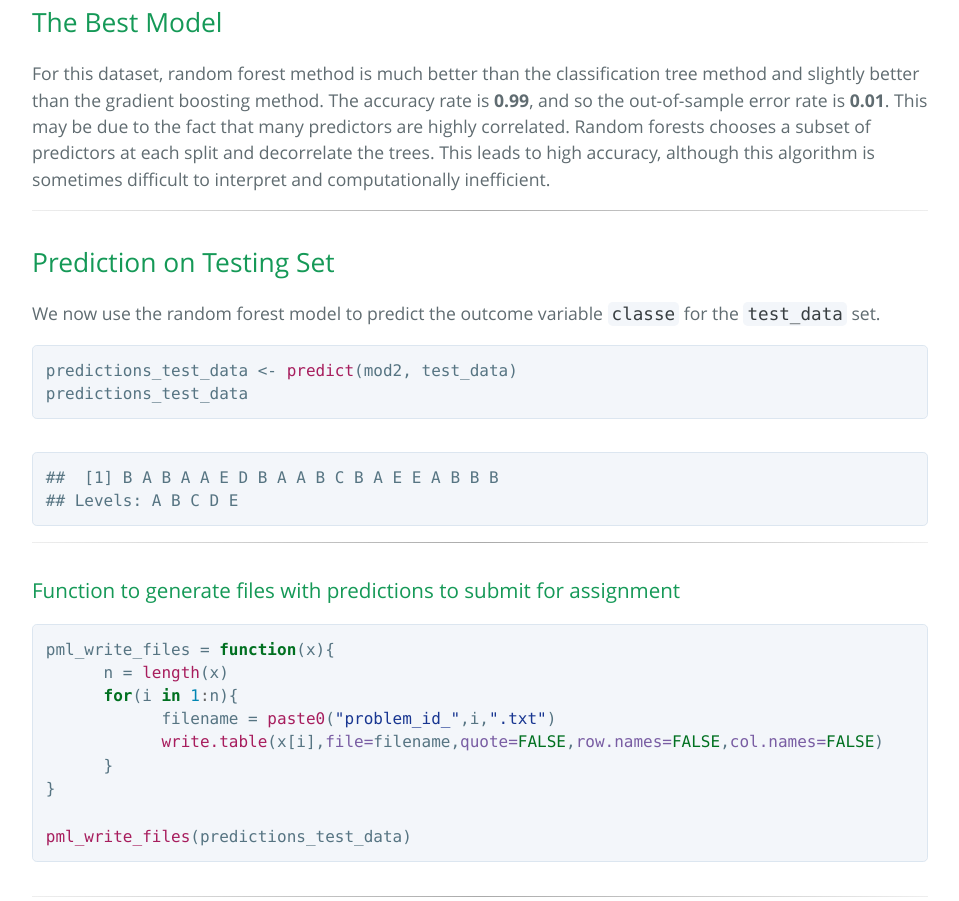
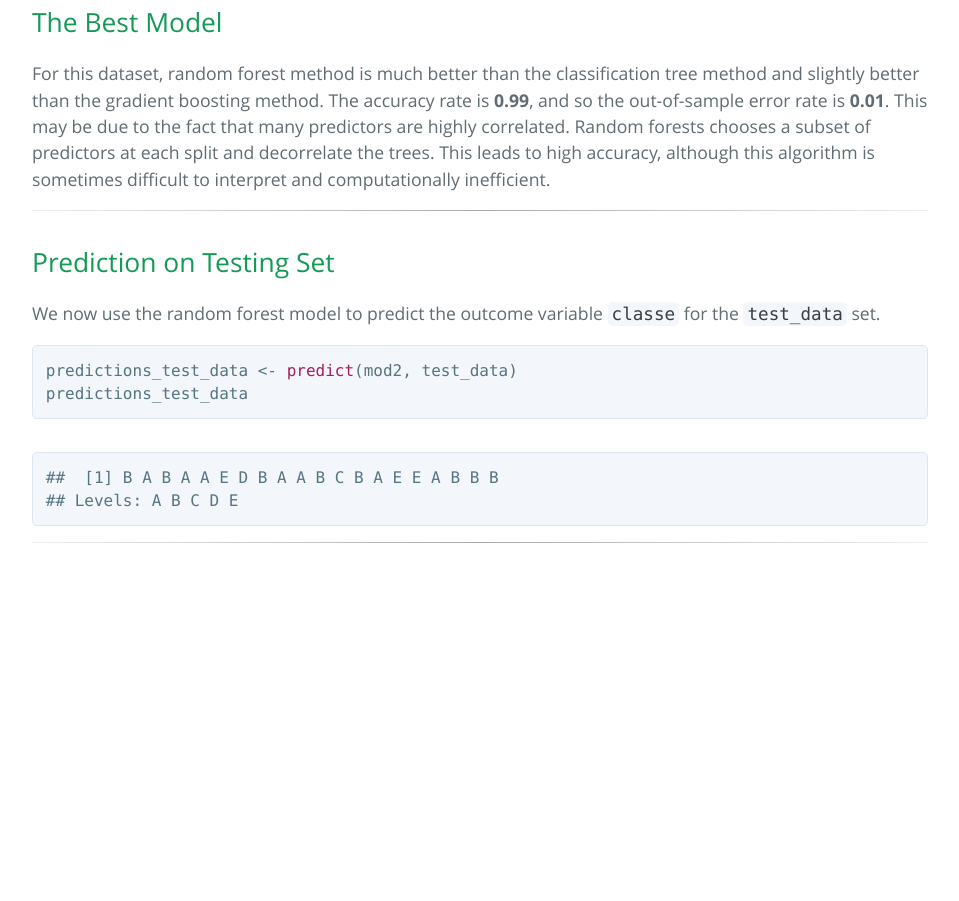
Before and after one commit to jkneuf/PracticalMachineLearning, a plain HTML site: page index.html in a window 1280 px wide. Shown: the part 10120-11021 px from the top of the page, without its empty margins (160-1119 px from the left). After the commit the page ends 10711 px from the top, so only its background shows below. Drawn offline with nearby package versions, Linux system fonts and the light colour scheme; some packages are replaced by stand-ins of ours.

Commit message:
Update index.html

```diff
--- a/index.html
+++ b/index.html
@@ -397,20 +397,7 @@ code span.ot { color: #007020; }
 <pre><code>##  [1] B A B A A E D B A A B C B A E E A B B B
 ## Levels: A B C D E</code></pre>
 <hr />
-<div id="function-to-generate-files-with-predictions-to-submit-for-assignment" class="section level3">
-<h3>Function to generate files with predictions to submit for assignment</h3>
-<div class="sourceCode" id="cb25"><pre class="sourceCode r"><code class="sourceCode r"><a class="sourceLine" id="cb25-1" title="1">pml_write_files =<span class="st"> </span><span class="cf">function</span>(x){</a>
-<a class="sourceLine" id="cb25-2" title="2">      n =<span class="st"> </span><span class="kw">length</span>(x)</a>
-<a class="sourceLine" id="cb25-3" title="3">      <span class="cf">for</span>(i <span class="cf">in</span> <span class="dv">1</span><span class="op">:</span>n){</a>
-<a class="sourceLine" id="cb25-4" title="4">            filename =<span class="st"> </span><span class="kw">paste0</span>(<span class="st">&quot;problem_id_&quot;</span>,i,<span class="st">&quot;.txt&quot;</span>)</a>
-<a class="sourceLine" id="cb25-5" title="5">            <span class="kw">write.table</span>(x[i],<span class="dt">file=</span>filename,<span class="dt">quote=</span><span class="ot">FALSE</span>,<span class="dt">row.names=</span><span class="ot">FALSE</span>,<span class="dt">col.names=</span><span class="ot">FALSE</span>)</a>
-<a class="sourceLine" id="cb25-6" title="6">      }</a>
-<a class="sourceLine" id="cb25-7" title="7">}</a>
-<a class="sourceLine" id="cb25-8" title="8"></a>
-<a class="sourceLine" id="cb25-9" title="9"><span class="kw">pml_write_files</span>(predictions_test_data)</a></code></pre></div>
-<hr />
-</div>
-</div>
+
 </section>
 
 
```
